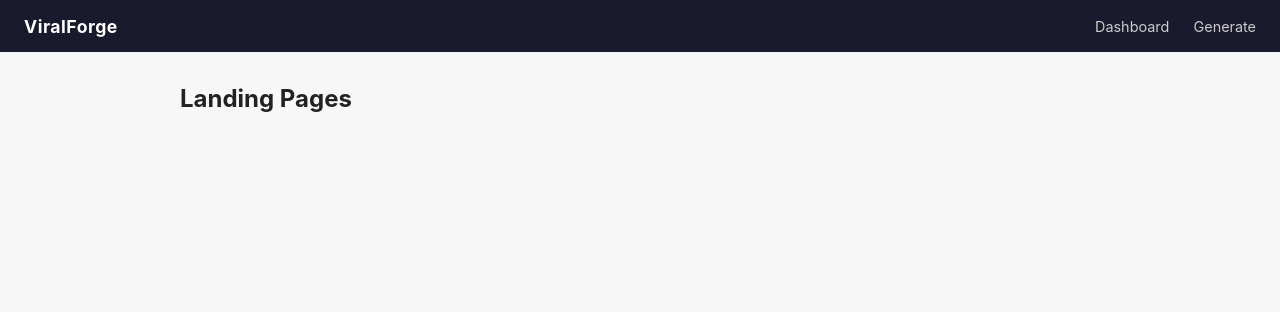
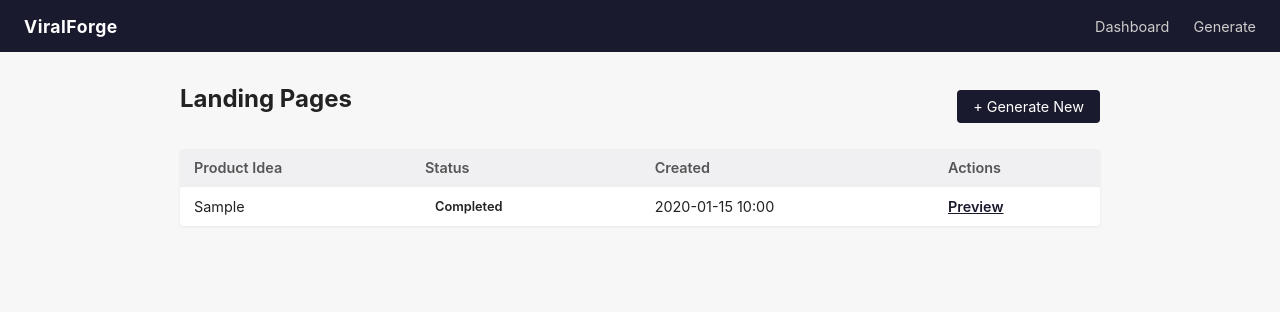
Before and after one commit to shiniguchi/short-video-generator, a FastAPI app: template app/ui/templates/index.html in a window 1280 px wide. Shown: the top 312 px of the page. Run offline with FastAPI, Linux system fonts and the light colour scheme; the template is opened without the code that fills it: most values are stand-ins (such as "Sample title", 1, 10 or a date in 2020); parts of the project's set-up code (start-up, migrations or seed data) failed here and were passed over.

Commit message:
feat(17-03): add LP list dashboard, preview page, and deploy stub
- Dashboard at /ui/ now queries LandingPage records ordered by newest
- New GET /ui/preview/{run_id} — inline iframe preview with deploy button
- New POST /ui/deploy/{run_id} — stub returns Phase 19 message
- index.html: LP table with status badges, truncated idea, date, preview link
- preview.html: iframe + deploy button + back link
- ui.js: deployLP() function calls POST /ui/deploy/{run_id}, shows response
- ui.css: table, status badges, preview container, action row, secondary button

```diff
--- a/app/ui/static/ui.css
+++ b/app/ui/static/ui.css
@@ -142,3 +142,87 @@ input:focus, textarea:focus, select:focus {
   padding: 10px 14px;
   margin-top: 12px;
 }
+
+/* Page header row (title + action button) */
+.page-header {
+  display: flex;
+  align-items: center;
+  justify-content: space-between;
+  margin-bottom: 20px;
+}
+
+/* LP list table */
+.lp-table {
+  width: 100%;
+  border-collapse: collapse;
+  background: #fff;
+  border-radius: 4px;
+  overflow: hidden;
+  box-shadow: 0 1px 3px rgba(0,0,0,0.07);
+}
+.lp-table th,
+.lp-table td {
+  padding: 10px 14px;
+  text-align: left;
+  border-bottom: 1px solid #eee;
+  font-size: 0.9rem;
+}
+.lp-table th {
+  background: #f0f0f2;
+  font-weight: 600;
+  color: #555;
+}
+.lp-table tr:last-child td { border-bottom: none; }
+.lp-table tbody tr:nth-child(even) { background: #fafafa; }
+.lp-table a { color: #1a1a2e; font-weight: 600; }
+
+/* Status badges */
+.status-badge {
+  display: inline-block;
+  padding: 2px 10px;
+  border-radius: 12px;
+  font-size: 0.8rem;
+  font-weight: 600;
+  text-transform: capitalize;
+}
+.status-generated { background: #dbeafe; color: #1d4ed8; }
+.status-deployed  { background: #dcfce7; color: #15803d; }
+.status-archived  { background: #e5e7eb; color: #6b7280; }
+
+/* LP metadata row (badge + date) */
+.lp-meta {
+  display: flex;
+  align-items: center;
+  gap: 12px;
+  margin-bottom: 14px;
+}
+.meta-date { font-size: 0.85rem; color: #666; }
+
+/* Preview iframe container */
+.preview-container {
+  margin-bottom: 16px;
+}
+
+/* Action buttons row */
+.action-row {
+  display: flex;
+  gap: 12px;
+  margin-bottom: 12px;
+}
+
+/* Secondary button */
+.btn-secondary {
+  background: #e5e7eb;
+  color: #333;
+}
+.btn-secondary:hover { background: #d1d5db; }
+
+/* Deploy result message */
+.deploy-result {
+  padding: 10px 14px;
+  border: 1px solid #d1d5db;
+  border-radius: 4px;
+  background: #f9fafb;
+  color: #444;
+  font-size: 0.9rem;
+}
--- a/app/ui/static/ui.js
+++ b/app/ui/static/ui.js
@@ -29,3 +29,27 @@ function connectSSE(jobId) {
         if (statusEl) statusEl.textContent = "Connection lost. Check server logs.";
     };
 }
+
+/* Deploy stub — sends POST to /ui/deploy/{run_id}, shows Phase 19 message */
+async function deployLP(runId) {
+    const btn = document.getElementById("deploy-btn");
+    const result = document.getElementById("deploy-result");
+    btn.disabled = true;
+    btn.textContent = "Deploying...";
+
+    try {
+        const resp = await fetch("/ui/deploy/" + runId, { method: "POST" });
+        const data = await resp.json();
+        if (result) {
+            result.textContent = data.message;
+            result.style.display = "block";
+        }
+    } catch (err) {
+        if (result) {
+            result.textContent = "Error: " + err.message;
+            result.style.display = "block";
+        }
+    }
+    btn.disabled = false;
+    btn.textContent = "Deploy to Cloudflare";
+}
--- a/app/ui/templates/index.html
+++ b/app/ui/templates/index.html
@@ -1,10 +1,33 @@
 {% extends "base.html" %}
 
 {% block content %}
-<h1>Landing Pages</h1>
+<div class="page-header">
+  <h1>Landing Pages</h1>
+  <a class="btn btn-primary" href="/ui/generate">+ Generate New</a>
+</div>
+
 {% if lps %}
-  <!-- LP list table rendered in Plan 03 -->
+<table class="lp-table">
+  <thead>
+    <tr>
+      <th>Product Idea</th>
+      <th>Status</th>
+      <th>Created</th>
+      <th>Actions</th>
+    </tr>
+  </thead>
+  <tbody>
+    {% for lp in lps %}
+    <tr>
+      <td>{{ lp.product_idea[:60] }}{% if lp.product_idea|length > 60 %}…{% endif %}</td>
+      <td><span class="status-badge status-{{ lp.status }}">{{ lp.status }}</span></td>
+      <td>{{ lp.created_at.strftime("%Y-%m-%d %H:%M") if lp.created_at else "—" }}</td>
+      <td><a href="/ui/preview/{{ lp.run_id }}">Preview</a></td>
+    </tr>
+    {% endfor %}
+  </tbody>
+</table>
 {% else %}
-  <p class="empty-msg">No LPs generated yet. Generate your first LP.</p>
+<p class="empty-msg">No landing pages yet. <a href="/ui/generate">Generate your first LP</a>.</p>
 {% endif %}
 {% endblock %}
```
Also changed, not shown: app/ui/router.py (+25 -5 lines), app/ui/templates/preview.html (added, +24 -0 lines).
